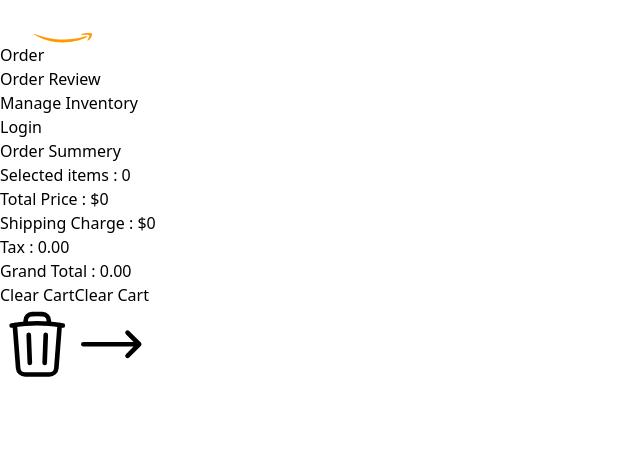
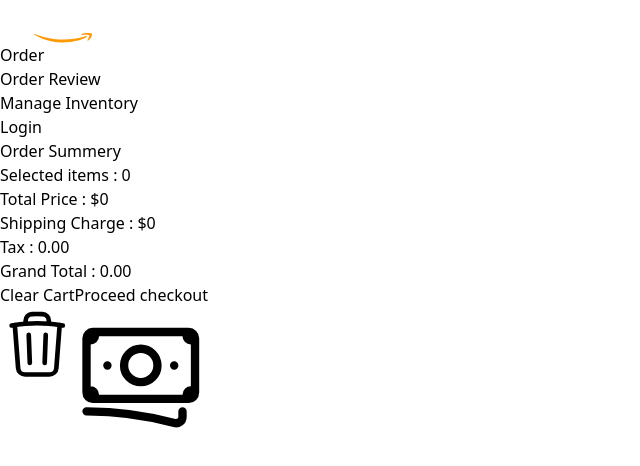
Before and after one commit to iamdevsajjad/emajhon_mini, a React (Vite) app: page /orderReview in a window 1280 px wide. Shown: the top 466 px of the page, without its empty margins (0-640 px from the left). Built offline with nearby package versions, Linux system fonts and the light colour scheme.

Commit message:
button shared by children sucessfully

```diff
--- a/src/components/Cart/Cart.jsx
+++ b/src/components/Cart/Cart.jsx
@@ -1,5 +1,5 @@
 import React from "react";
-const Cart = ({ items , handleClearCart}) => {
+const Cart = ({ items , handleClearCart, children}) => {
 
     let total = 0;
     let shippingCharge = 0;
@@ -27,7 +27,7 @@
       <div className="buttons w-full">
         <button
         onClick={handleClearCart}
-        className="flex  text-white bg-[#FF3030] hover:bg-[#e63535] transition-all mx-auto px-12 my-2 py-1 rounded-sm">
+        className="flex justify-between w-[90%] mx-auto p-2 my-3 text-white bg-[#FF3030] hover:bg-[#e63535] transition-all  rounded-sm">
           <p className="">Clear Cart</p>{" "}
           <div className="icon mx-2">
             <svg
@@ -46,25 +46,7 @@
             </svg>
           </div>
         </button>
-        <button className="flex  text-white bg-[#FF9900] hover:bg-[#c89345] transition-all mx-auto px-12 my-2 py-1 rounded-sm">
-          <p className="mx-2">Clear Cart</p>{" "}
-          <div className="icon">
-            <svg
-              xmlns="http://www.w3.org/2000/svg"
-              fill="none"
-              viewBox="0 0 24 24"
-              strokeWidth={1.5}
-              stroke="currentColor"
-              className="w-6 h-6"
-            >
-              <path
-                strokeLinecap="round"
-                strokeLinejoin="round"
-                d="M17.25 8.25L21 12m0 0l-3.75 3.75M21 12H3"
-              />
-            </svg>
-          </div>
-        </button>
+        {children}
       </div>
     </div>
   );
--- a/src/pages/Home/Home.jsx
+++ b/src/pages/Home/Home.jsx
@@ -1,13 +1,15 @@
 import React, { useEffect, useState } from "react";
 import Cart from "../../components/Cart/Cart";
 import ProductsContainer from "../../components/ProductsContainer/ProductsContainer";
-import { addToDB, deleteShoppingCart, getShoppingCart } from "../../utilities/fakeDB";
+import {
+  addToDB,
+  deleteShoppingCart,
+  getShoppingCart,
+} from "../../utilities/fakeDB";
 
 const Home = () => {
   const [products, setProducts] = useState([]);
-  const [items, setItems] = useState([])
-
-
+  const [items, setItems] = useState([]);
 
   useEffect(() => {
     fetch("product.json")
@@ -15,54 +17,71 @@
       .then((data) => setProducts(data));
   }, []);
 
-  useEffect( () => {
+  useEffect(() => {
     const storedCart = getShoppingCart();
     const savedCart = [];
-    for(const id in storedCart){
-      const addedProduct = products.find(pd => pd.id === id);
+    for (const id in storedCart) {
+      const addedProduct = products.find((pd) => pd.id === id);
 
-       if(addedProduct){
+      if (addedProduct) {
         const quantity = storedCart[id];
         addedProduct.quantity = quantity;
-        savedCart.push(addedProduct)
-       }
-      setItems(savedCart)
+        savedCart.push(addedProduct);
+      }
+      setItems(savedCart);
     }
-  },[products]);
-
+  }, [products]);
 
   const handleAddToCart = (product) => {
     let newCart = [];
-    const exist = items.find(pd => items.id === pd.id );
-    if(!exist){
+    const exist = items.find((pd) => items.id === pd.id);
+    if (!exist) {
       product.quantity = 1;
-      newCart = [...items, product]
-    }else{
-      const rest = items.filter(pd => pd.id !== product.id);
+      newCart = [...items, product];
+    } else {
+      const rest = items.filter((pd) => pd.id !== product.id);
       exist.quantity = exist.quantity + 1;
       newCart = [rest, product];
     }
-    setItems(newCart)
-    addToDB(product.id)
+    setItems(newCart);
+    addToDB(product.id);
   };
 
   const handleClearCart = () => {
     setItems([]);
-    deleteShoppingCart()
-  }
+    deleteShoppingCart();
+  };
 
   return (
     <div className="flex ">
       <div className="products_container grid-flow-col-[4fr 1fr]  w-full p-5">
-        <ProductsContainer handleAddToCart={handleAddToCart}
-        products = {products}
+        <ProductsContainer
+          handleAddToCart={handleAddToCart}
+          products={products}
         />
       </div>
       <div className="cart ">
-        <Cart
-        items={items}
-        handleClearCart={handleClearCart}
-        />
+        <Cart items={items} handleClearCart={handleClearCart}>
+          <button className="flex justify-between w-[90%] mx-auto p-2  text-white bg-[#FF9900] hover:bg-[#c89345] transition-all rounded-sm">
+            <p className="mx-2">Clear Cart</p>{" "}
+            <div className="icon">
+              <svg
+                xmlns="http://www.w3.org/2000/svg"
+                fill="none"
+                viewBox="0 0 24 24"
+                strokeWidth={1.5}
+                stroke="currentColor"
+                className="w-6 h-6"
+              >
+                <path
+                  strokeLinecap="round"
+                  strokeLinejoin="round"
+                  d="M17.25 8.25L21 12m0 0l-3.75 3.75M21 12H3"
+                />
+              </svg>
+            </div>
+          </button>
+        </Cart>
       </div>
     </div>
   );
--- a/src/pages/OrderReview/OrderReview.jsx
+++ b/src/pages/OrderReview/OrderReview.jsx
@@ -5,37 +5,52 @@
 import { deleteShoppingCart, removeFromDB } from "../../utilities/fakeDB";
 
 const OrderReview = () => {
-    const savedCart = useLoaderData()
+  const savedCart = useLoaderData();
   const [cart, setCart] = useState(savedCart);
-    const handleRemoveFromCart = (id) =>{
-      const remaining = cart.filter(pd => pd.id !==id);
+  const handleRemoveFromCart = (id) => {
+    const remaining = cart.filter((pd) => pd.id !== id);
     setCart(remaining);
-      removeFromDB(id)
+    removeFromDB(id);
   };
 
   const handleClearCart = () => {
     setCart([]);
-      deleteShoppingCart()
-    }
-
-
-
+    deleteShoppingCart();
+  };
 
   return (
     <div className="shop-container flex container mx-auto mt-5">
       <div className="review_Container m-[50px] w-full p-5">
-        {
-          cart.map(product => <ReviewItem
+        {cart.map((product) => (
+          <ReviewItem
             key={product.id}
             product={product}
             handleRemoveFromCart={handleRemoveFromCart}
-          ></ReviewItem>)
-        }
+          ></ReviewItem>
+        ))}
       </div>
       <div className="cart">
-        <Cart items = {cart}
-        handleClearCart={handleClearCart}
+        <Cart items={cart} handleClearCart={handleClearCart}>
+          <button className="flex justify-between w-[90%] mx-auto p-2  text-white bg-[#FF9900] hover:bg-[#c89345] transition-all  rounded-sm">
+            <p className="mx-2">Proceed checkout</p>{" "}
+            <div className="icon">
+              <svg
+                xmlns="http://www.w3.org/2000/svg"
+                fill="none"
+                viewBox="0 0 24 24"
+                strokeWidth={1.5}
+                stroke="currentColor"
+                className="w-6 h-6"
+              >
+                <path
+                  strokeLinecap="round"
+                  strokeLinejoin="round"
+                  d="M2.25 18.75a60.07 60.07 0 0115.797 2.101c.727.198 1.453-.342 1.453-1.096V18.75M3.75 4.5v.75A.75.75 0 013 6h-.75m0 0v-.375c0-.621.504-1.125 1.125-1.125H20.25M2.25 6v9m18-10.5v.75c0 .414.336.75.75.75h.75m-1.5-1.5h.375c.621 0 1.125.504 1.125 1.125v9.75c0 .621-.504 1.125-1.125 1.125h-.375m1.5-1.5H21a.75.75 0 00-.75.75v.75m0 0H3.75m0 0h-.375a1.125 1.125 0 01-1.125-1.125V15m1.5 1.5v-.75A.75.75 0 003 15h-.75M15 10.5a3 3 0 11-6 0 3 3 0 016 0zm3 0h.008v.008H18V10.5zm-12 0h.008v.008H6V10.5z"
                 />
+              </svg>
+            </div>
+          </button>
+        </Cart>
       </div>
     </div>
   );
```
Lines whose indentation alone changed are shown as unchanged.
